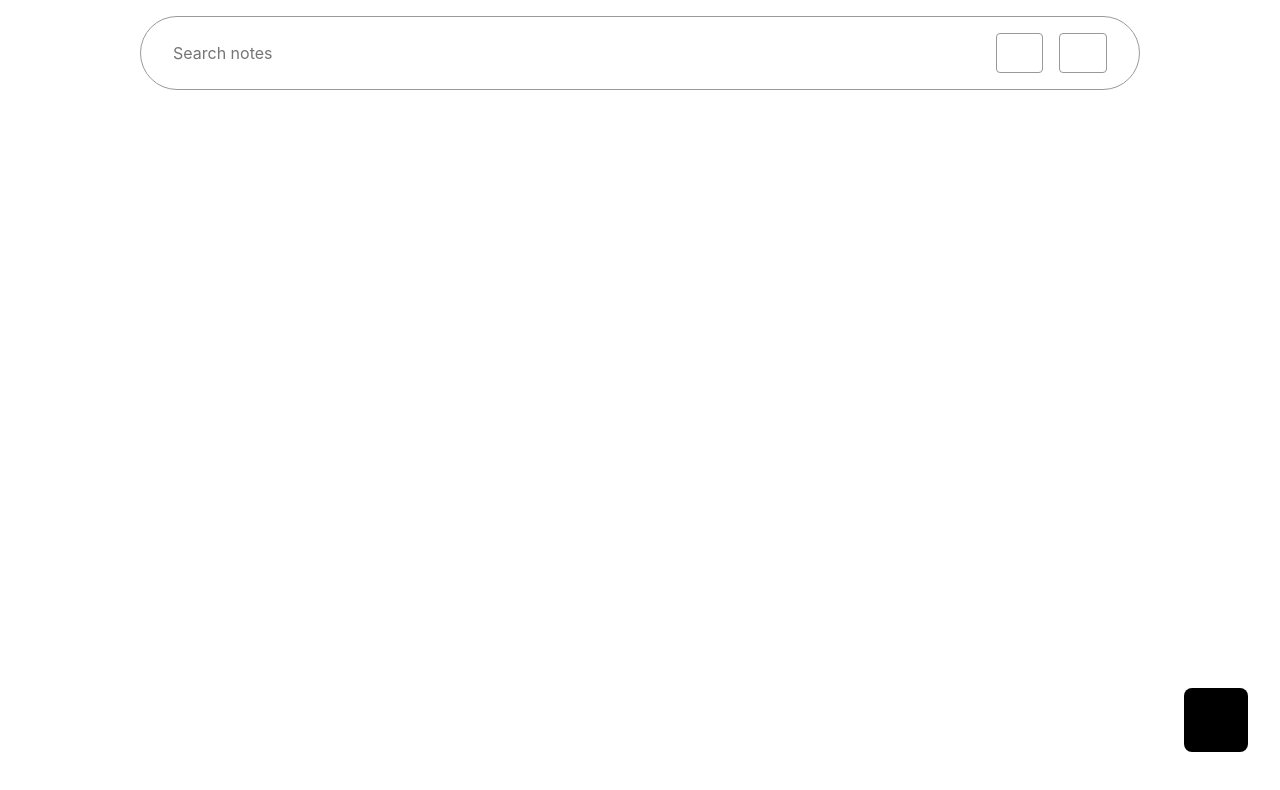
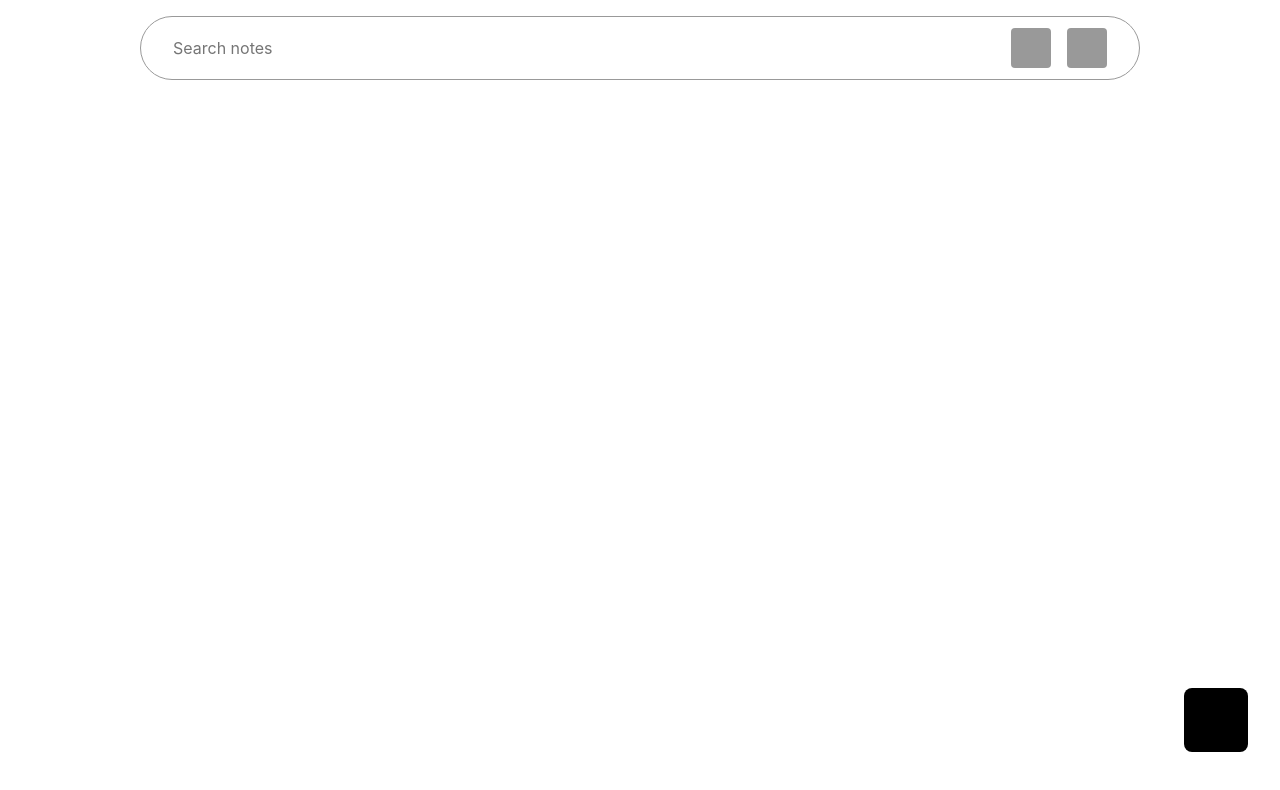
Before and after one commit to gzkdev/minote, a React (Create React App) app: page / in a window 1280 px wide. Shown: the top 790 px of the page. Built offline with nearby package versions, Linux system fonts and the light colour scheme; some icons are missing.

Commit message:
updated searchbar file

```diff
--- a/src/components/SearchBar/SearchBar.jsx
+++ b/src/components/SearchBar/SearchBar.jsx
@@ -11,7 +11,8 @@ const SearchBarStyled = styled.div`
   align-items: center;
   width: 90%;
   max-width: 1000px;
-  padding: 1rem 2rem;
+  min-height: 64px;
+  padding: 0 2rem;
   background-color: #fff;
   z-index: 900;
   border: 1px solid #999;
@@ -23,16 +24,14 @@ const SearchBarStyled = styled.div`
 
   & button {
     margin-left: 1rem;
-    padding: 0 0.8rem;
-    font-size: 1.25rem;
-    border: 1px solid #999;
+    width: 40px;
+    background-color: #999;
+    color: #fff;
     border-radius: 4px;
-    transition: 200ms;
+    transition: transform 200ms;
     cursor: pointer;
 
     &:active {
-      background-color: #999;
-      color: #fff;
       transform: scale(0.9);
     }
   }
```
